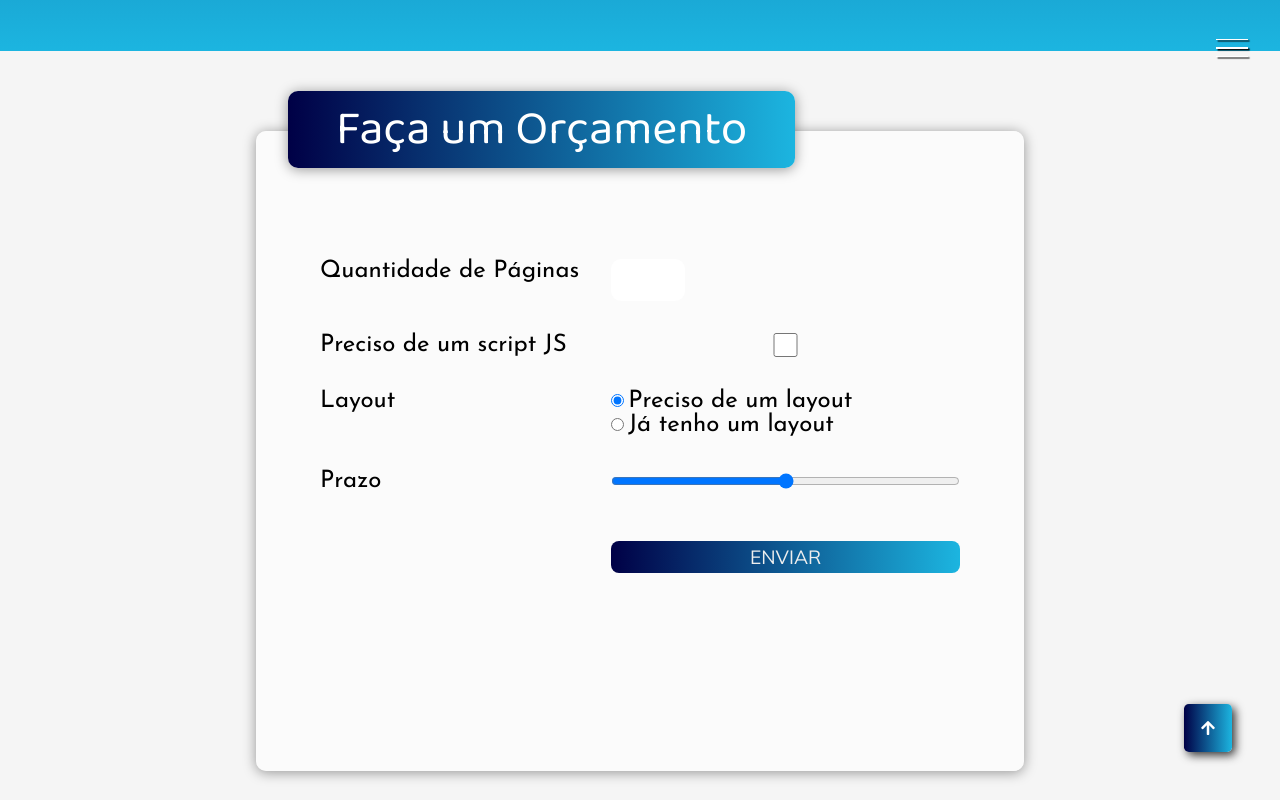
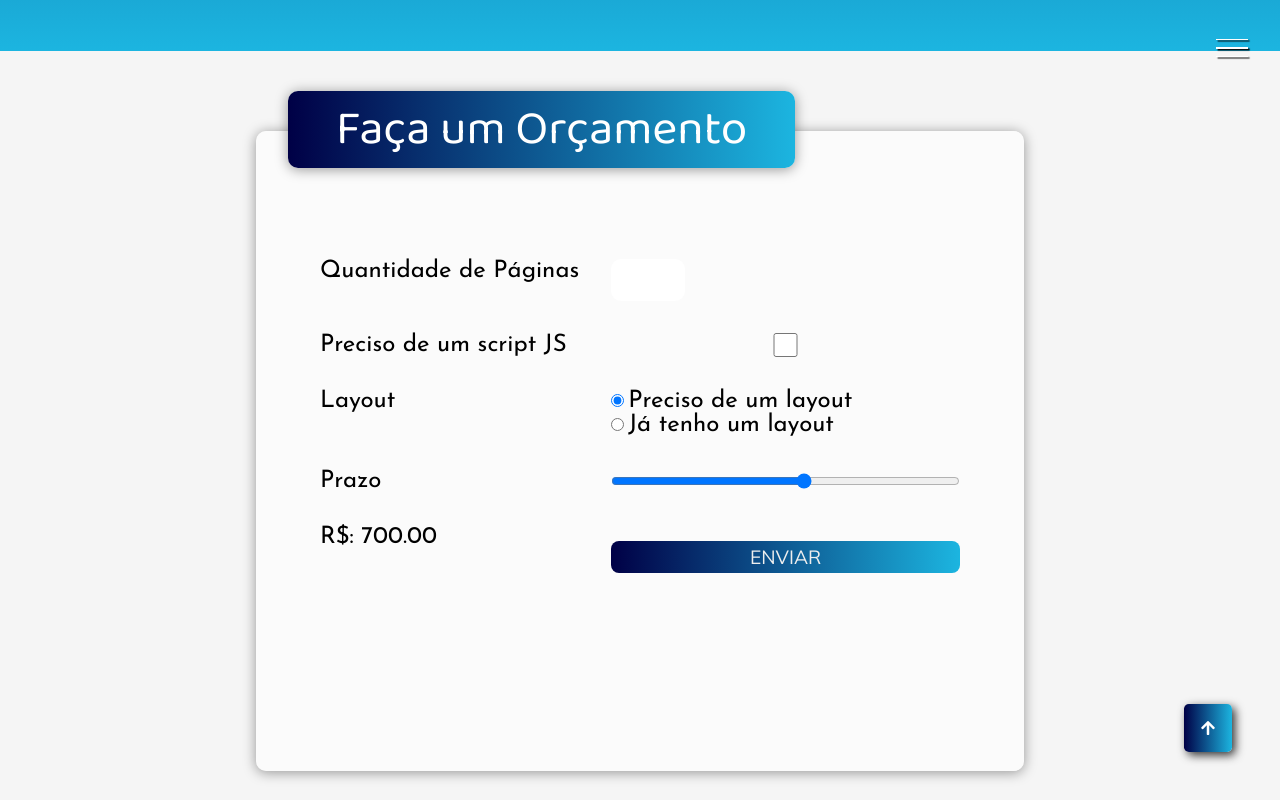
Before and after one commit to caiofbeltrao/portifolio, a plain HTML site: page index.html in a window 1280 px wide. Both pictures are taken after a click on the radio button "Preciso de um layout". Shown: the part 3149-3949 px from the top of the page. Drawn offline with Linux system fonts and the light colour scheme.

Commit message:
:package: Calculo de orçamento

```diff
--- a/index.html
+++ b/index.html
@@ -208,7 +208,8 @@
                         </div>
                     </div>
                     <label for="prazo">Prazo</label>
-                    <input type="range" name="prazo" id="prazo">
+                    <input type="range" min="1" max="10" name="prazo" id="prazo">
+                    <label id="preco">R$: 0,00</label>
                     <button type="submit" class="btn-orcamento">Enviar</button>
                 </form>
             </div>
--- a/script.js
+++ b/script.js
@@ -1,3 +1,29 @@
 document.querySelector(".hamburguer").addEventListener("click", function(){
     var sidebar = document.querySelector(".container").classList.toggle("show-menu");
 });
+
+document.querySelector("#qtde").addEventListener("change", atualizarPreco)
+document.querySelector("#js").addEventListener("change", atualizarPreco)
+document.querySelector("#layout-sim").addEventListener("change", atualizarPreco)
+document.querySelector("#layout-nao").addEventListener("change", atualizarPreco)
+document.querySelector("#prazo").addEventListener("change", function(){
+    const prazo = document.querySelector("#prazo").value
+    document.querySelector("label[for=prazo]").innerHTML = `Prazo: ${prazo} semanas`
+    atualizarPreco()
+})
+
+function atualizarPreco(){
+    const qtde = document.querySelector("#qtde").value
+    const temJS = document.querySelector("#js").checked
+    const incluiLayout = document.querySelector("#layout-sim").checked
+    const naoincluiLayout = document.querySelector("#layout-nao").checked
+    const prazo = document.querySelector("#prazo").value
+
+    let preco = qtde * 100;
+    if (temJS) preco *= 1.1
+    if (incluiLayout) preco +=500
+    if (naoincluiLayout) preco +=0
+    let taxaUrgencia = 1 - (prazo*0.1);
+    preco *= 1 + taxaUrgencia
+    document.querySelector("#preco").innerHTML = `R$: ${preco.toFixed(2)}`
+}
```
